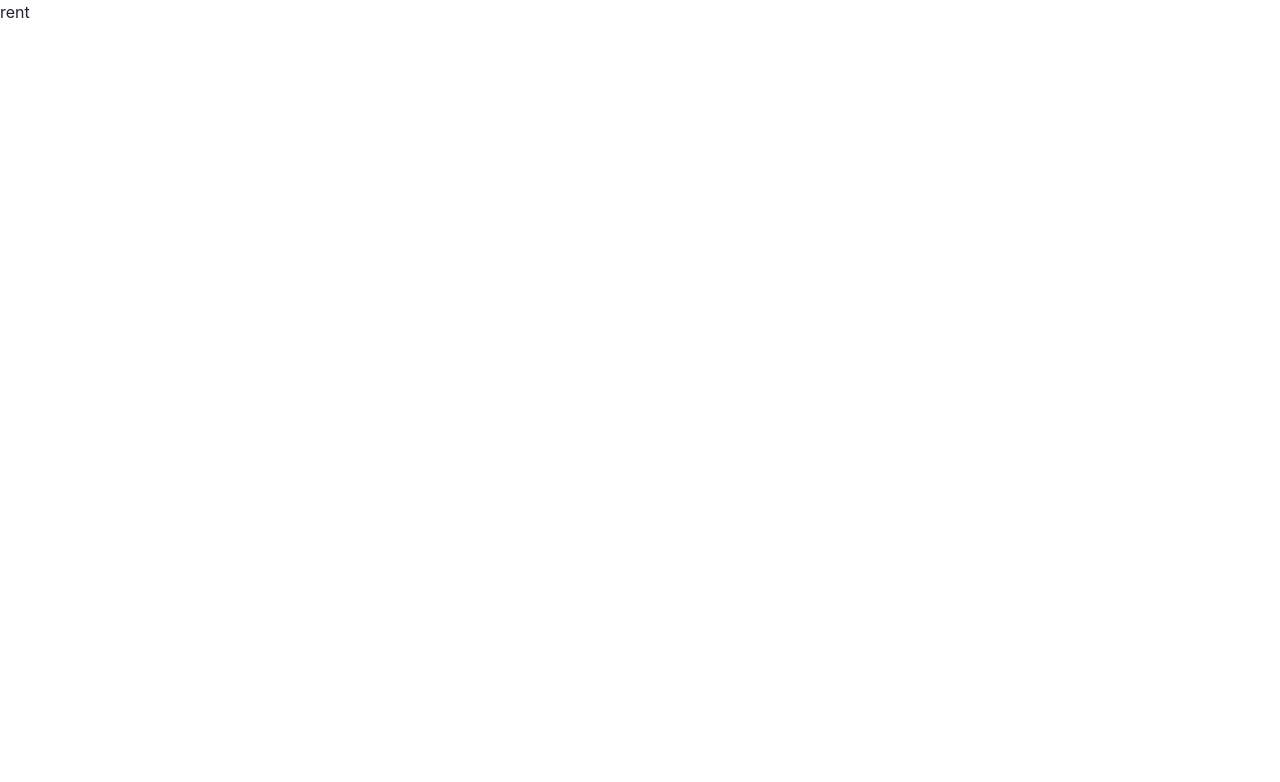
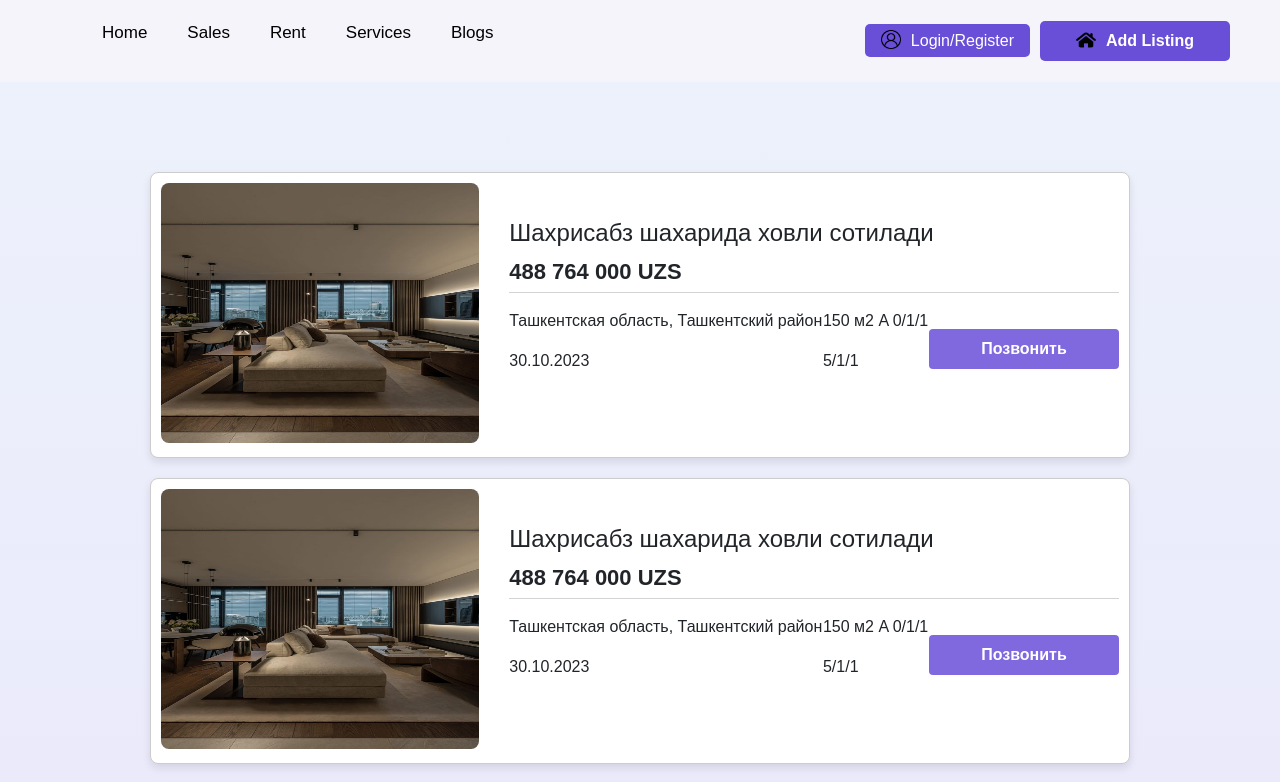
Before and after one commit to Ozodastudent/DBteam_project, a React (Create React App) app: page /rent in a window 1280 px wide. Shown: the top 782 px of the page. Built offline with nearby package versions, Linux system fonts and the light colour scheme.

Commit message:
working on sales and rent part

```diff
--- a/src/components/card/Card.jsx
+++ b/src/components/card/Card.jsx
@@ -6,18 +6,27 @@ const Card = () => {
   return (
     <div className="card">
       <img src={CardImg} alt="Property Image" />
+      <div className='card_items'>
+
+
       <div className="card-details">
-        <h2>Продается промышленное предприятие</h2>
+        <h2>Шахрисабз шахарида ховли сотилади</h2>
+        <p className='price'>488 764 000 UZS</p>
+      </div>
+
+      <div className="card-actions">
+        <div>
         <p>Ташкентская область, Ташкентский район</p>
-        <p>07.09.2023</p>
+        <p>30.10.2023</p>
+        </div>
+        <div>
         <p>150 м2 A 0/1/1</p>
+        <p>5/1/1</p>
+        </div>
+        <div>
         <button className="call-button">Позвонить</button>
+        </div>
       </div>
-      <div className="card-actions">
-        <button>Добавить в избранное</button>
-        <button>Сообщение</button>
-        <button>Поделиться</button>
-        <span>Просмотры: 27</span>
       </div>
     </div>
   );
--- a/src/components/card/card.css
+++ b/src/components/card/card.css
@@ -1,5 +1,6 @@
 .card {
-    margin: 10px 0;
+    width: 100%;
+    margin: 10px 50px;
     display: flex;
     flex-direction: row;
     border: 1px solid #ccc;
@@ -7,24 +8,35 @@
     padding: 10px;
     box-shadow: 0 4px 8px rgba(0, 0, 0, 0.1);
   }
-
+  .card:hover{
+    cursor: pointer;
+  }
   .card img {
-    width: 400px;
-    height: 300px;
+    width: 500px;
+    height: 260px;
     border-radius: 8px;
   }
-
+  .card_items{
+    width: 100%;
+    margin-left: 20px;
+  }
   .card-details {
-    margin-top: 16px;
+    margin-top: 36px;
+    border-bottom: 1px solid lightgrey;
   }
 
   .card-details h2 {
     font-size: 1.5rem;
     margin-bottom: 8px;
+
   }
 
   .card-details p {
     margin: 4px 0;
+  }
+  .price{
+    font-size: 22px;
+    font-weight: 600;
   }
 
   .card-actions {
@@ -35,7 +47,7 @@
   }
 
   .call-button {
-    background-color: #007bff;
+    background-color: #8069df;
     color: #fff;
     padding: 8px 16px;
     border: none;
--- /dev/null
+++ b/src/components/corusel/Corusel.jsx
@@ -0,0 +1,30 @@
+import React from 'react';
+import './corusel.css';
+import SlideImg from "../../assets/images/about1.jpg"
+
+const Corusel = () => {
+  return (
+    <div className="carousel">
+      <div className="slide">
+        <img src={SlideImg} alt="Slide 1" />
+      </div>
+      <div className="slide">
+        <img src={SlideImg} alt="Slide 1" />
+      </div>
+      <div className="slide">
+        <img src={SlideImg} alt="Slide 1" />
+      </div>
+      <div className="slide">
+        <img src={SlideImg} alt="Slide 1" />
+      </div>
+      <div className="slide">
+        <img src={SlideImg} alt="Slide 1" />
+      </div>
+      <div className="slide">
+        <img src={SlideImg} alt="Slide 1" />
+      </div>
+    </div>
+  );
+}
+
+export default Corusel;
--- /dev/null
+++ b/src/components/corusel/corusel.css
@@ -0,0 +1,17 @@
+.carousel {
+    display: flex;
+    overflow: hidden;
+    width: 100%;
+  }
+
+  .slide {
+    flex: 0 0 auto;
+    width: 100%;
+    transition: transform 0.5s ease;
+  }
+
+  /* .slide img {
+    width: 200px;
+    height: 200px;
+    height: auto;
+  } */
--- a/src/index.css
+++ b/src/index.css
@@ -1,6 +1,6 @@
 body {
   margin: 0;
-  font-family: -apple-system, BlinkMacSystemFont, 'Segoe UI', 'Roboto', 'Oxygen',
+  font-family: 'Manrope', sans-serif,
     'Ubuntu', 'Cantarell', 'Fira Sans', 'Droid Sans', 'Helvetica Neue',
     sans-serif;
   -webkit-font-smoothing: antialiased;
--- a/src/pages/home/Home.jsx
+++ b/src/pages/home/Home.jsx
@@ -25,6 +25,7 @@ import AgentImg from "../../assets/images/agent1.png"; // Replace with your actu
 
 import Navbar from "../../components/navbar/Navbar";
 import Footer from '../../components/footer/Footer';
+import { Link } from 'react-router-dom';
 const Home = () => {
     const [counter, setCounter] = useState(0);
     const slideWidth = 100;
@@ -59,10 +60,10 @@ const Home = () => {
                     </div>
                     <div class="carousel-slider" style={{ transform: `translateX(${-slideWidth * counter}%)` }}>
                         <div class="slide" >
-                            <img src={HomeImg1} alt="Home 1"/>
+                            <img className='slide_img' src={HomeImg1} alt="Home 1"/>
                         </div>
                         <div class="slide">
-                            <img src={HomeImg2} alt="Home 2"/>
+                            <img className='slide_img' src={HomeImg2} alt="Home 2"/>
                         </div>
                         <div class="slide">
                             <img src={HomeImg3} alt="Home 3"/>
@@ -356,7 +357,6 @@ const Home = () => {
                         </div>
                     </div>
                 </div>
-                {/* Navigation arrows or dots for the testimonials can be added here */}
             </section>
 
 
@@ -368,7 +368,7 @@ const Home = () => {
                     <div className="become_agent_text">
                         <h2 className="become_agent_title">Become a Agent.</h2>
                         <p className="become_agent_description">Fusce venenatis tellus a felis scelerisque, venenatis tellus a felis scelerisque.</p>
-                        <button className="become_agent_button">Register Now</button>
+                        <Link to="/register" className="become_agent_button">Register Now</Link>
                     </div>
                 </div>
             </section>
--- a/src/pages/home/home.css
+++ b/src/pages/home/home.css
@@ -40,10 +40,12 @@
 }
 
 .slide {
-    flex: 0 0 100%; /* Each slide takes full width */
-    transition: transform 0.5s ease; /* Smooth transition for sliding */
+    flex: 0 0 100%;
+    transition: transform 0.5s ease;
 }
-
+.slide_img{
+    border-radius: 15px;
+}
 .carousel-btn {
     position: absolute;
     top: 55%;
@@ -397,10 +399,12 @@ button.active {
 }
 
 .properties_grid {
-    display: grid;
+    display: flex;
+    justify-content: space-between;
+    /* display: grid;
     grid-template-columns: repeat(auto-fill, minmax(250px, 1fr));
     gap: 30px;
-    padding: 20px;
+    padding: 20px; */
 }
 
 .property_card {
@@ -409,6 +413,7 @@ button.active {
     overflow: hidden;
     box-shadow: 0 4px 8px rgba(0,0,0,0.1);
     transition: transform 0.3s ease;
+    margin: 0 20px;
 }
 
 .property_card:hover {
@@ -720,6 +725,8 @@ button.active {
     border-radius: 5px;
     cursor: pointer;
     transition: background-color 0.3s;
+    text-decoration: none;
+
 }
 
 .become_agent_button:hover {
--- a/src/pages/rent/Rent.jsx
+++ b/src/pages/rent/Rent.jsx
@@ -1,7 +1,26 @@
 import React from "react";
+import "./rent.css"
+import Card from "../../components/card/Card";
+import Navbar from "../../components/navbar/Navbar";
+import Footer from "../../components/footer/Footer";
+import Corusel from "../../components/corusel/Corusel";
 const Rent = () => {
     return (
-        <div>rent</div>
+            <div className="rent_container">
+            <Navbar/>
+            <div className="rent_box">
+                {/* <Corusel/> */}
+            <Card/>
+            <Card/>
+            <Card/>
+            <Card/>
+            <Card/>
+            <Card/>
+            <Card/>
+            <Card/>
+            </div>
+           <Footer/>
+        </div>
     )
 }
 
--- a/src/pages/rent/rent.css
+++ b/src/pages/rent/rent.css
@@ -0,0 +1,10 @@
+.rent_container{
+    background: linear-gradient(to bottom, #edf2fb, #e7e2fc, #c1c2fe);
+}
+.rent_box{
+    margin: 80px 0;
+    padding: 0 100px;
+    display: flex;
+    justify-content: center;
+    flex-wrap: wrap;
+}
--- a/src/pages/sales/sales.css
+++ b/src/pages/sales/sales.css
@@ -5,5 +5,6 @@
     margin: 80px 0;
     padding: 0 100px;
     display: flex;
+    justify-content: center;
     flex-wrap: wrap;
 }
```
